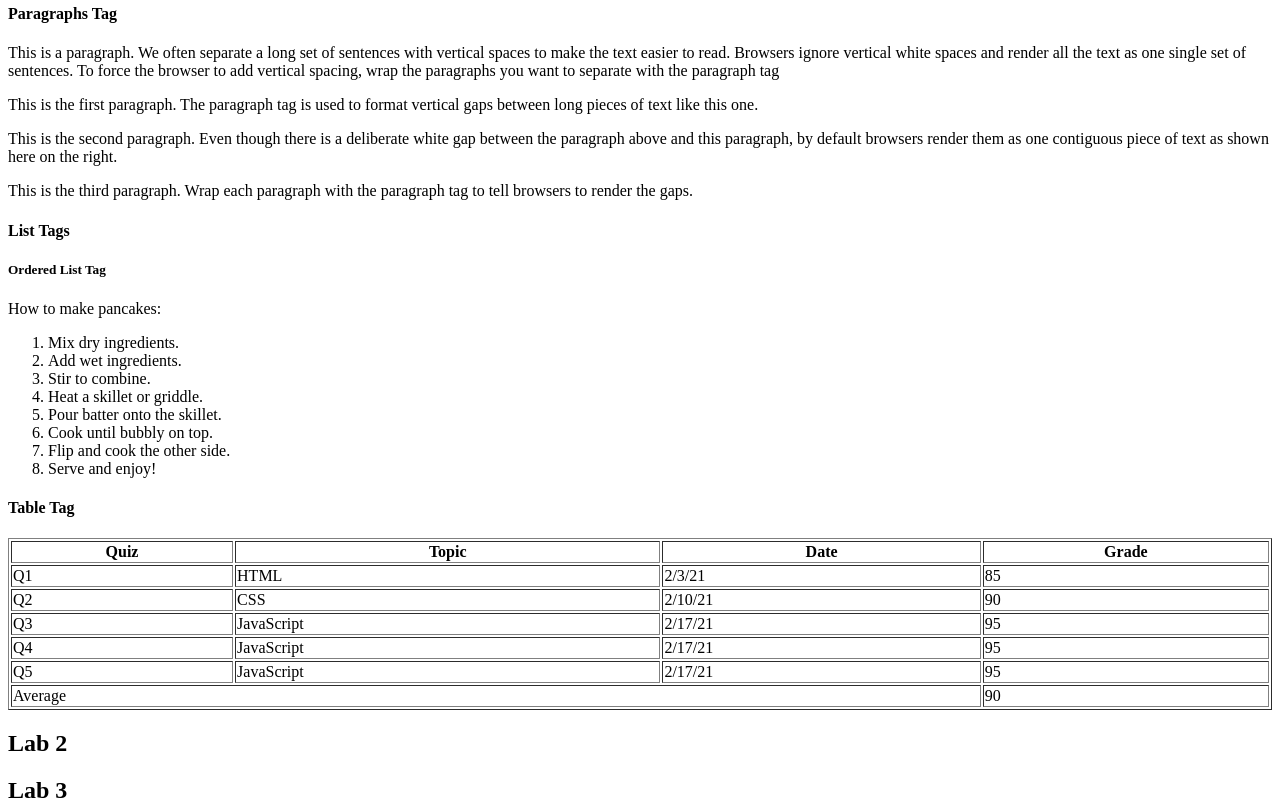
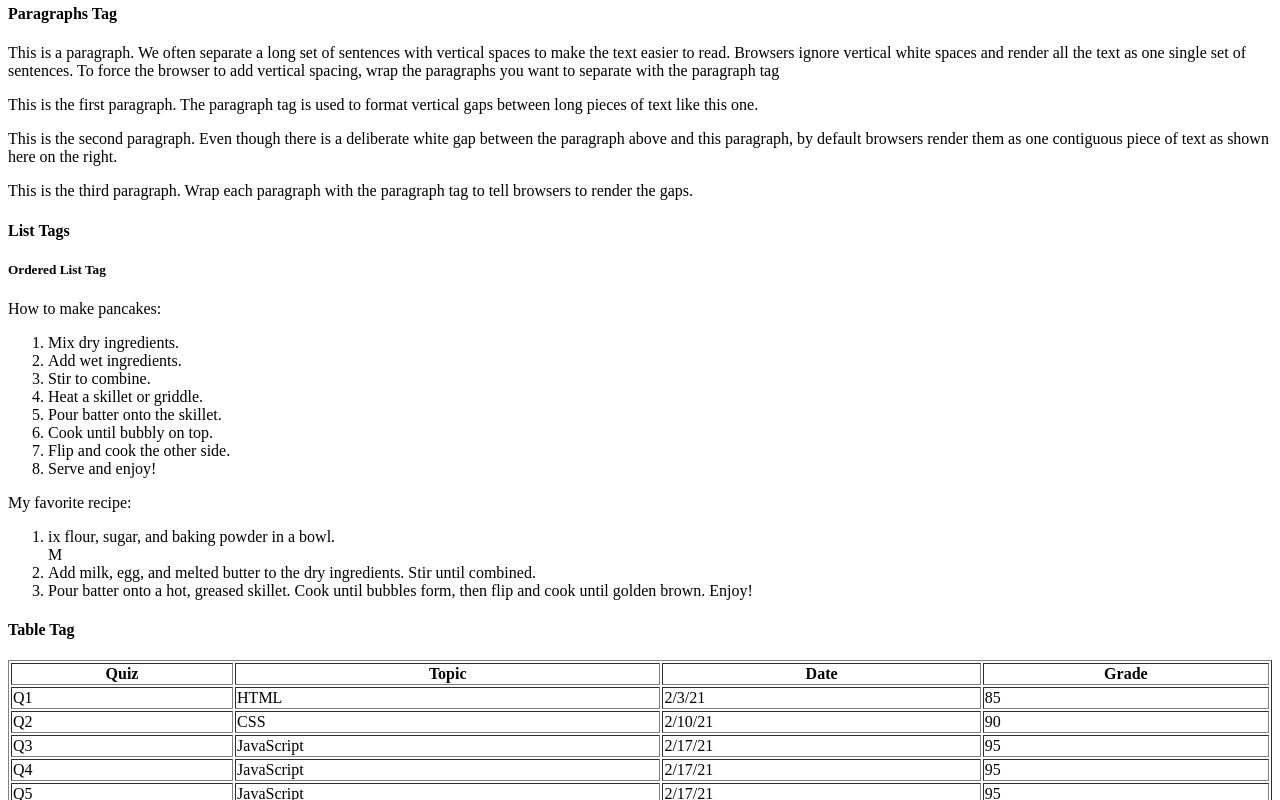
Before and after one commit to VivianDongChen/kanbas-react-web-app-cs5610-fa24, a React (Create React App) app: page / in a window 1280 px wide. Shown: the part 356-1156 px from the top of the page. Built offline with nearby package versions, Linux system fonts and the light colour scheme.

Commit message:
add my favorite recipe as an ordered list

```diff
--- a/src/Labs/Lab1/index.tsx
+++ b/src/Labs/Lab1/index.tsx
@@ -55,6 +55,12 @@ tag to tell browsers to render the gaps.
           <li>Flip and cook the other side.</li>
           <li>Serve and enjoy!</li>
         </ol>
+        My favorite recipe:
+        <ol id="wd-your-favorite-recipe">
+          <li>ix flour, sugar, and baking powder in a bowl.</li>M
+          <li>Add milk, egg, and melted butter to the dry ingredients. Stir until combined.</li>
+          <li>Pour batter onto a hot, greased skillet. Cook until bubbles form, then flip and cook until golden brown. Enjoy!</li>
+        </ol>
       </div>
       <div id="wd-tables">
         <h4>Table Tag</h4>
```
